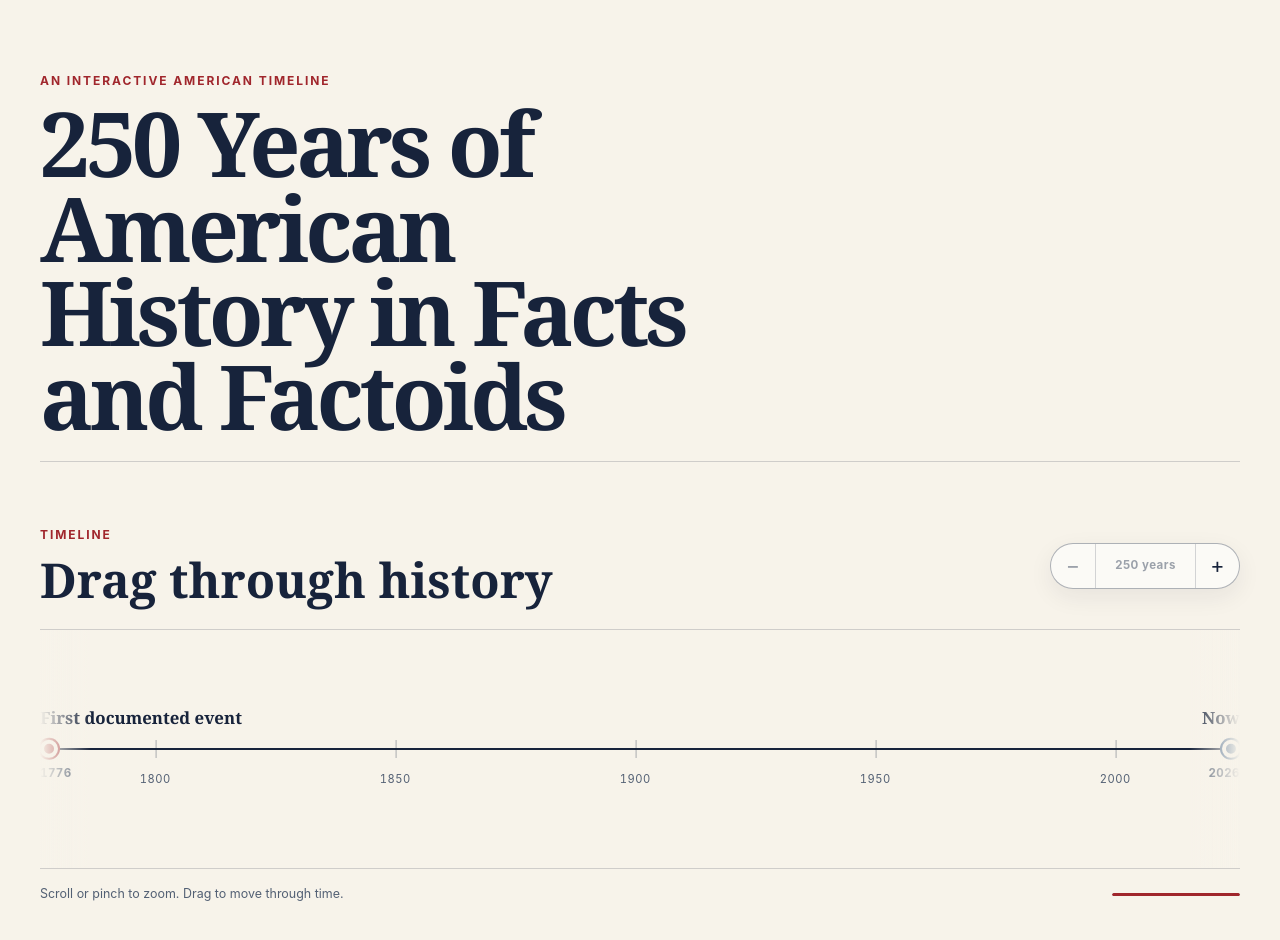
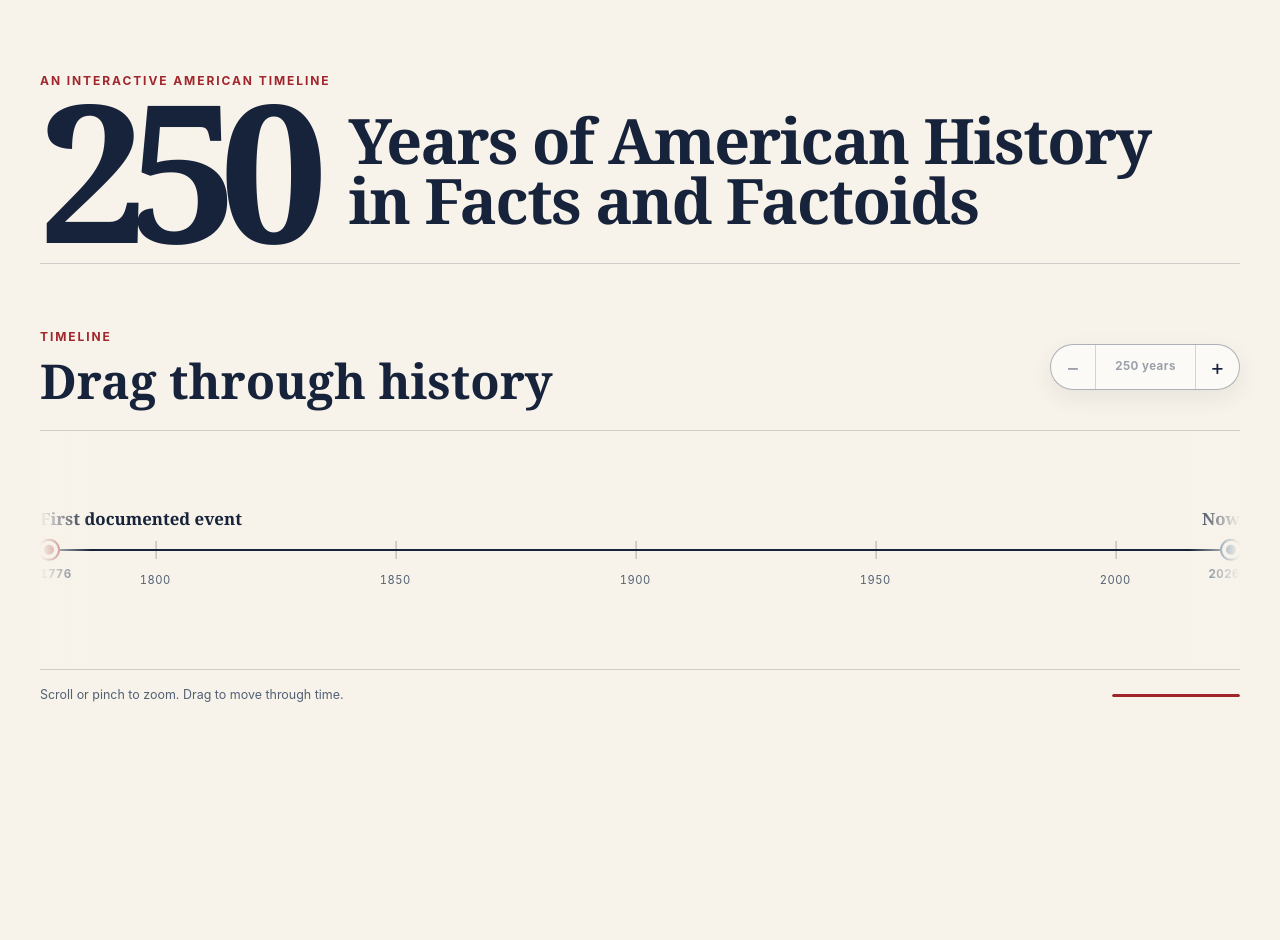
Before and after one commit to denislevkovich/USAlternativeHistory, a React (Vite) app: page / in a window 1280 px wide. Shown: the top 940 px of the page. After the commit the page ends 800 px from the top, so only its background shows below. Built offline with nearby package versions, Linux system fonts and the light colour scheme.

Commit message:
Create two-column title lockup

```diff
--- a/src/App.css
+++ b/src/App.css
@@ -20,16 +20,35 @@
   text-transform: uppercase;
 }
 
-.site-header h1 {
-  max-width: 16ch;
+.title-lockup {
+  display: grid;
+  grid-template-columns: auto minmax(0, 1fr);
+  align-items: center;
+  gap: clamp(0.75rem, 3vw, 2.5rem);
+  width: 100%;
   margin: 0;
   color: var(--color-ink);
   font-family: var(--font-display);
-  font-size: clamp(2.5rem, 7vw, 5.75rem);
   font-weight: 700;
   letter-spacing: -0.045em;
-  line-height: 0.94;
-  text-wrap: balance;
+}
+
+.title-number {
+  font-size: clamp(4.5rem, 15vw, 12rem);
+  font-variant-numeric: lining-nums tabular-nums;
+  letter-spacing: -0.09em;
+  line-height: 0.72;
+}
+
+.title-copy {
+  display: grid;
+  gap: 0.04em;
+  font-size: clamp(1.05rem, 4.9vw, 4.15rem);
+  line-height: 0.92;
+}
+
+.title-copy span {
+  white-space: nowrap;
 }
 
 @media (max-width: 40rem) {
--- a/src/App.tsx
+++ b/src/App.tsx
@@ -6,7 +6,18 @@ function App() {
     <main className="app-shell">
       <header className="site-header">
         <p className="eyebrow">An interactive American timeline</p>
-        <h1>250 Years of American History in Facts and Factoids</h1>
+        <h1
+          className="title-lockup"
+          aria-label="250 Years of American History in Facts and Factoids"
+        >
+          <span className="title-number" aria-hidden="true">
+            250
+          </span>
+          <span className="title-copy" aria-hidden="true">
+            <span>Years of American History</span>
+            <span>in Facts and Factoids</span>
+          </span>
+        </h1>
       </header>
 
       <Timeline />
```
